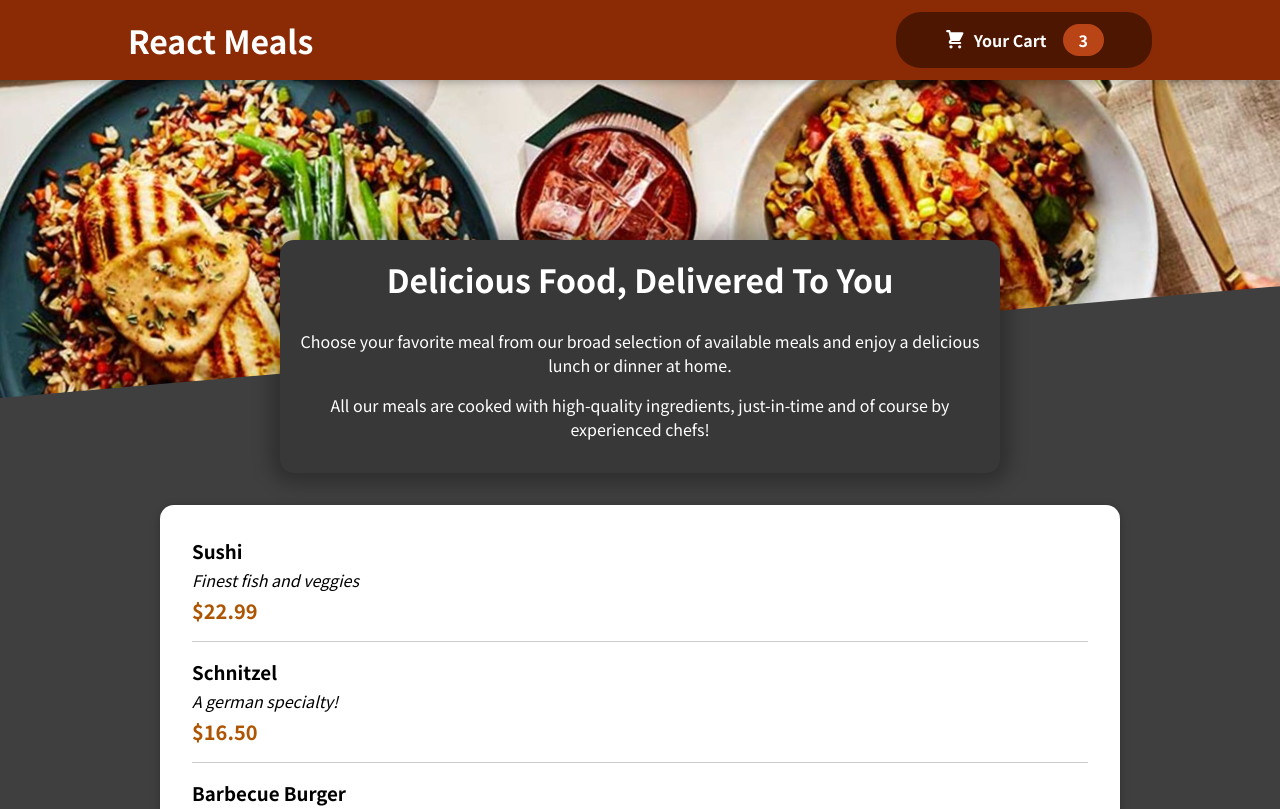
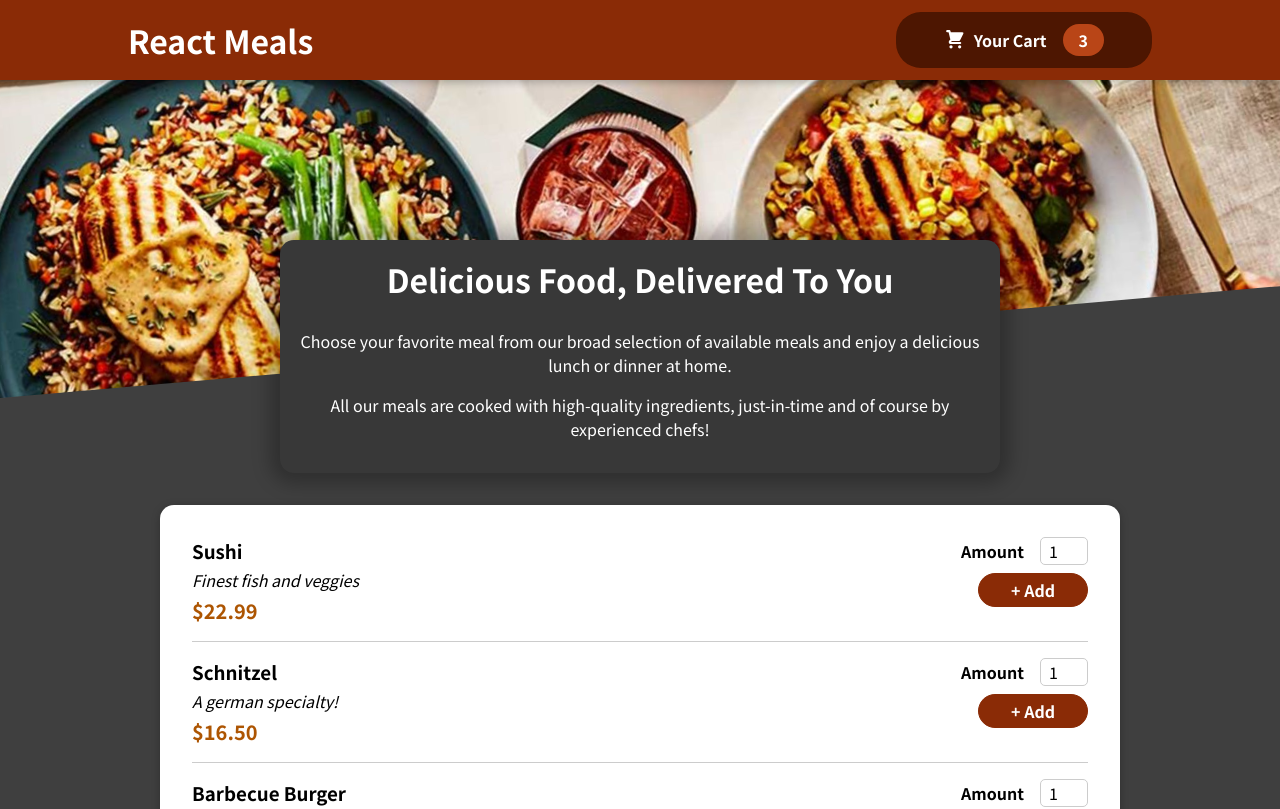
Before and after one commit to HennadiiZ/11ReactMeals, a React (Create React App) app: page / in a window 1280 px wide. Shown: the top 809 px of the page. Built offline with nearby package versions, Linux system fonts and the light colour scheme.

Commit message:
137 Adding a Form

```diff
--- a/src/components/Meals/MealItem/MealItem.js
+++ b/src/components/Meals/MealItem/MealItem.js
@@ -1,6 +1,7 @@
 import classes from './MealItem.module.css';
 import React from 'react';
 import Card from '../../UI/Card';
+import  MealItemForm from '../MealItem/MealItemForm';
 
 const MealItem = props => {
   const price = `$${props.price.toFixed(2)}`;
@@ -14,7 +15,7 @@
           <div className={`${classes.price}`}>{price}</div>
         </div>
         <div>
-
+          < MealItemForm />
         </div>
       </li>
     // </Card>
--- a/src/components/Meals/MealItem/MealItemForm.js
+++ b/src/components/Meals/MealItem/MealItemForm.js
@@ -1,7 +1,26 @@
 import React from 'react';
+import classes from './MealItemForm.module.css';
+import Input from '../../UI/Input';
 
-const MealItem = (props) => {
-  return ();
+const MealItemForm = (props) => {
+  return (
+    <form className={`${classes.form}`}>
+      {/* <input /> */}
+      {/* <Input id={'input'} label={'Search'} /> */}
+      {/* <Input input={{id: 'input', label:'Search'}} /> */}
+      <Input label="Amount"
+        input={{
+          id: 'amount',
+          type: 'number',
+          min: '1',
+          max: '5',
+          step: '1',
+          defaultValue: '1'
+        }
+      } />
+      <button>+ Add</button>
+    </form>
+  );
 };
 
-export default MealItem;
+export default MealItemForm;
--- /dev/null
+++ b/src/components/Meals/MealItem/MealItemForm.module.css
@@ -0,0 +1,20 @@
+.form {
+  text-align: right;
+}
+
+.form button {
+  font: inherit;
+  cursor: pointer;
+  background-color: #8a2b06;
+  border: 1px solid #8a2b06;
+  color: white;
+  padding: 0.25rem 2rem;
+  border-radius: 20px;
+  font-weight: bold;
+}
+
+.form button:hover,
+.form button:active {
+  background-color: #641e03;
+  border-color: #641e03;
+}
--- /dev/null
+++ b/src/components/UI/Input.js
@@ -0,0 +1,28 @@
+import classes from './Input.module.css';
+import React from 'react';
+
+const Input = props => {
+  return (
+    // <div className={`${classes.input}`}>
+    //     <label
+    //       className={`${classes.label}`}
+    //       htmlFor={props.id}
+    //     >
+    //       {props.label}
+    //     </label>
+    //     <input id={props.id}/>
+    // </div>
+
+    <div className={`${classes.input}`}>
+        <label
+          className={`${classes.label}`}
+          htmlFor={props.input.id}
+        >
+          {props.label}
+        </label>
+        <input id={props.input.id} {...props.input}/>
+    </div>
+  );
+};
+
+export default Input;
--- /dev/null
+++ b/src/components/UI/Input.module.css
@@ -0,0 +1,18 @@
+.input {
+  display: flex;
+  align-items: center;
+  margin-bottom: 0.5rem;
+}
+
+.input label {
+  font-weight: bold;
+  margin-right: 1rem;
+}
+
+.input input {
+  width: 3rem;
+  border-radius: 5px;
+  border: 1px solid #ccc;
+  font: inherit;
+  padding-left: 0.5rem;
+}
--- a/src/index.js
+++ b/src/index.js
@@ -14,3 +14,5 @@
 // 135 Adding a _Meals_ Component
 
 // 136 Adding Individual Meal Items & Displaying
+
+// 137 Adding a Form
```
Also changed, not shown: 1 other file (tests, documents, lock files or other folders).
